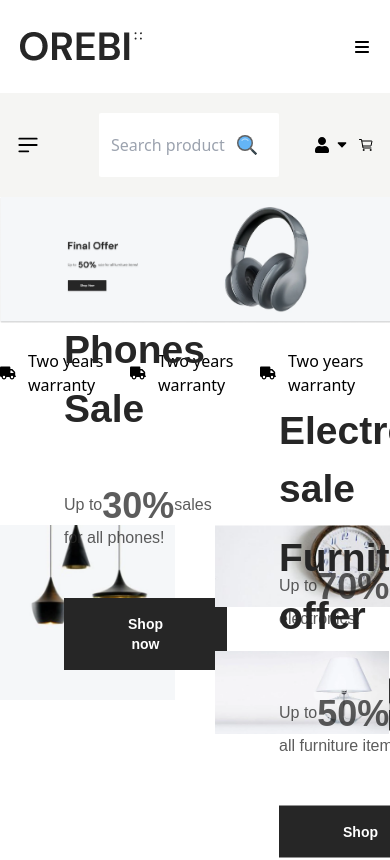
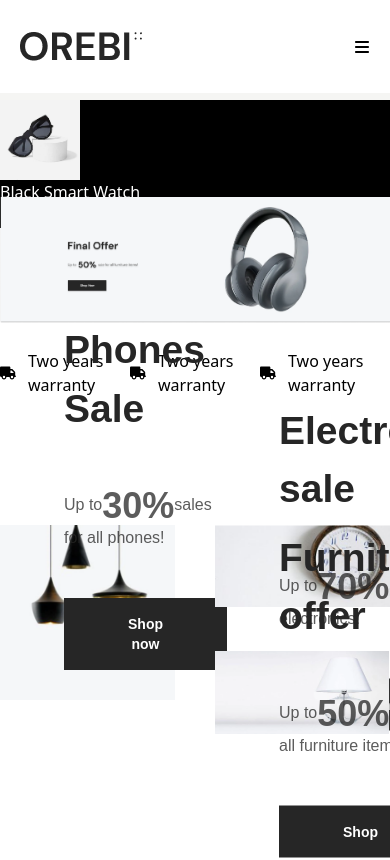
Before and after one commit to seydurrahman/FDR-2303-e-commerce, a React (Vite) app: page / in a window 390 px wide. Shown: the top 860 px of the page. Built offline with nearby package versions, Linux system fonts and the light colour scheme.

Commit message:
Menu responsive done

```diff
--- a/src/Component/HomeComponent/MenuBar/MenuBar.jsx
+++ b/src/Component/HomeComponent/MenuBar/MenuBar.jsx
@@ -3,31 +3,61 @@ import { HiMiniBars3BottomLeft } from "react-icons/hi2";
 import Flex from "../../CommonComponent/Flex"
 import Search from '../../CommonComponent/Search';
 import { FaUser } from "react-icons/fa";
-import { TiArrowSortedDown } from "react-icons/ti";
+import { FaChevronDown } from "react-icons/fa";
+import { FaChevronUp } from "react-icons/fa";
 import { IoCartOutline } from "react-icons/io5";
+import { Link } from 'react-router-dom';
+import cartItem from "../../../assets/Prod-12.png"
 
 
 const MenuBar = () => {
     const [categories, setcategories]=useState(false)
+    const [showAccount, setshowAccount]=useState(false)
+    const [cart, setcart]=useState(false)
+
 
     // handlBar functionality //
     const handlBar=()=>{
         setcategories(!categories);
     }
+
+    // handleAccount functionality
+    const handlAccount=()=>{
+        setshowAccount(!showAccount)
+    }
+
+    // handleCart1 functionality //
+
+    const handleCart1=()=>{
+        setcart(!cart)
+    }
+
   return (
     <>
     <div className=' bg-secondary_bg_color py-5 px-4 sm:px-0'>
         <div className="container">
             <Flex className={"gap-x-3 justify-between items-center"}>
                 <Flex className={"gap-x-2"}>
-                <HiMiniBars3BottomLeft className=' text-2xl cursor-pointer' onClick={handlBar}/>
+                    <div onClick={handlBar}>
+                        <HiMiniBars3BottomLeft className={`text-2xl cursor-pointer ${categories && "text-red-400"}`} />
+                    </div>
                 <div>
                     <ul className={`absolute z-10 bg-black w-[100vw] top-[160px] transition-all text-main_bg_color py-5 divide-y divide-solid ${categories? "left-0":"left-[-120%]"}`}>
-                        <li className='p-5'>Accesories</li>
-                        <li className='p-5'>Furniture</li>
-                        <li className='p-5'>Home</li>
-                        <li className='p-5'>Home</li>
-                        <li className='p-5'>Home</li>
+                        <li className='p-5'>
+                            <Link to={"/"}>Accesories</Link>
+                        </li>
+                        <li className='p-5'>
+                            <Link to={"/"}>Furniture</Link>
+                        </li>
+                        <li className='p-5'>
+                            <Link to={"/"}>Home</Link>
+                        </li>
+                        <li className='p-5'>
+                            <Link to={"/abc"}>Home</Link>
+                        </li>
+                        <li className='p-5'>
+                            <Link to={"/"}>Home</Link>
+                        </li>
                     </ul>
                 </div>
                 <h2 className='hidden md:block menuItem cursor-pointer text-main_font_color'>Shop by Category</h2>
@@ -35,16 +65,40 @@ const MenuBar = () => {
                 <Search placeHolder="Search product"/>
 
                 <Flex className={"gap-x-2 sm:gap-x-5"}>
-                <Flex className={"gap-x-1 sm:gap-x-2"}>
+                <div onClick={handlAccount}>
+                <Flex className={"gap-x-1 sm:gap-x-2 cursor-pointer items-center"}>
                     <div>
-                        <FaUser/>
+                        <FaUser className={`${showAccount?"text-green-300":null}`}/>
                     </div>
                     <div>
-                        <TiArrowSortedDown/>
+                        {showAccount ? <FaChevronUp/> :<FaChevronDown/>}
+
                     </div>
                 </Flex>
-                <div>
+                {showAccount && (<div>
+                    <ul className='w-full sm:w-[200px] left-0 top-[185px] z-10 text-center  bg-gray-700 absolute text-white py-5 divide-y divide-solid'>
+                        <li className='py-4'>
+                            <a href="#">My Account</a>
+                        </li>
+                        <li className='PY-4'>
+                            <a href="#">Log Out</a>
+                        </li>
+                    </ul>
+                </div>)
+                }
+                </div>
+
+                <div className='cursor-pointer' onClick={handleCart1}>
                     <IoCartOutline/>
+                </div>
+                <div className=' bg-black text-white absolute top-[100px] left-0 w-full sm:w-fit'>
+                    <div className='w-[80px] h-[80px] object-cover'>
+                        <img src={cartItem} alt={cartItem} />
+                    </div>
+                    <div>
+                        <h3>Black Smart Watch</h3>
+                        <span>$44.oo</span>
+                    </div>
                 </div>
                 </Flex>
             </Flex>
--- a/src/Pages/Home/Shoppage.jsx
+++ /dev/null
@@ -1,9 +0,0 @@
-import React from 'react'
-
-const Shoppage = () => {
-  return (
-    <div>Shoppage</div>
-  )
-}
-
-export default Shoppage
```
